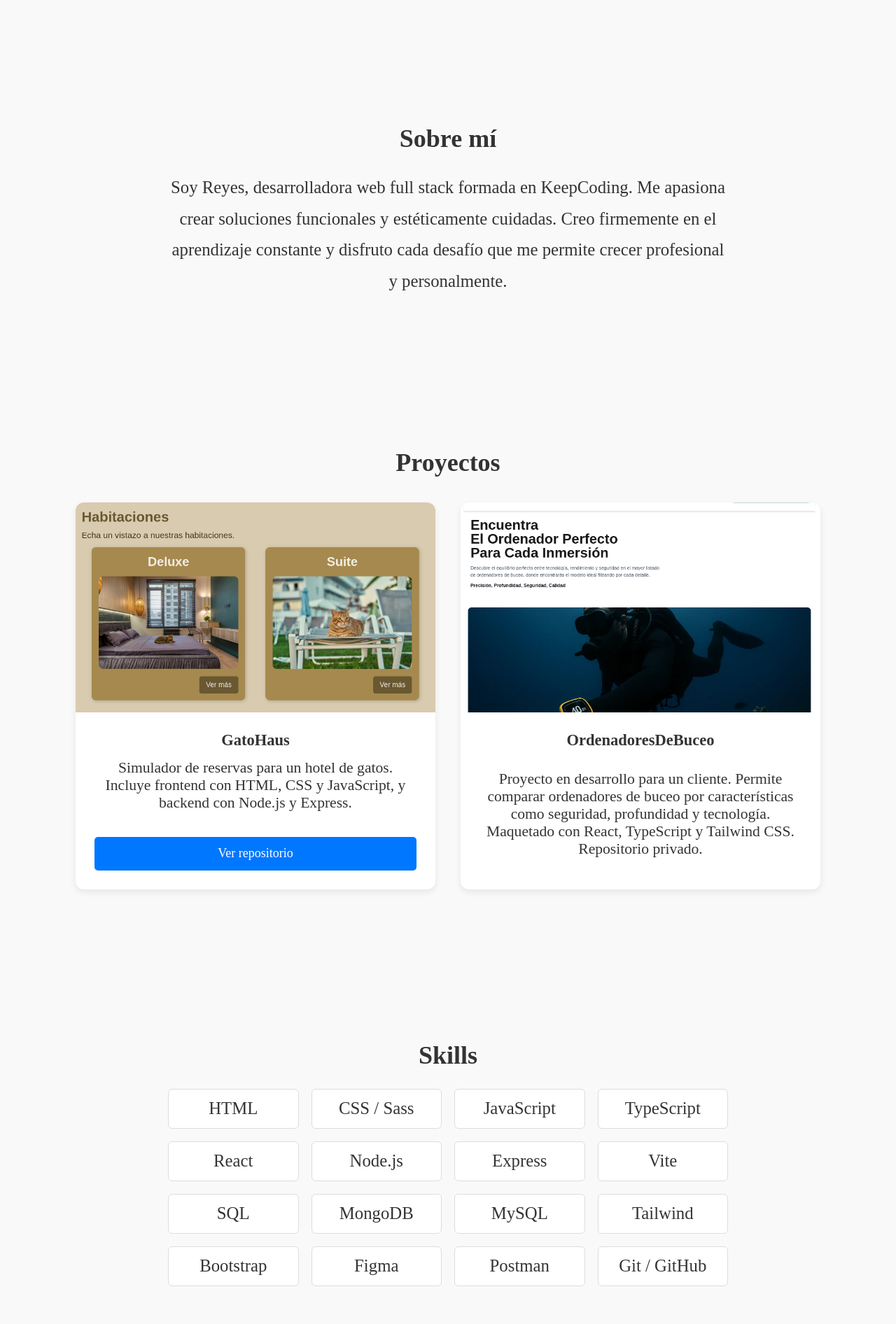
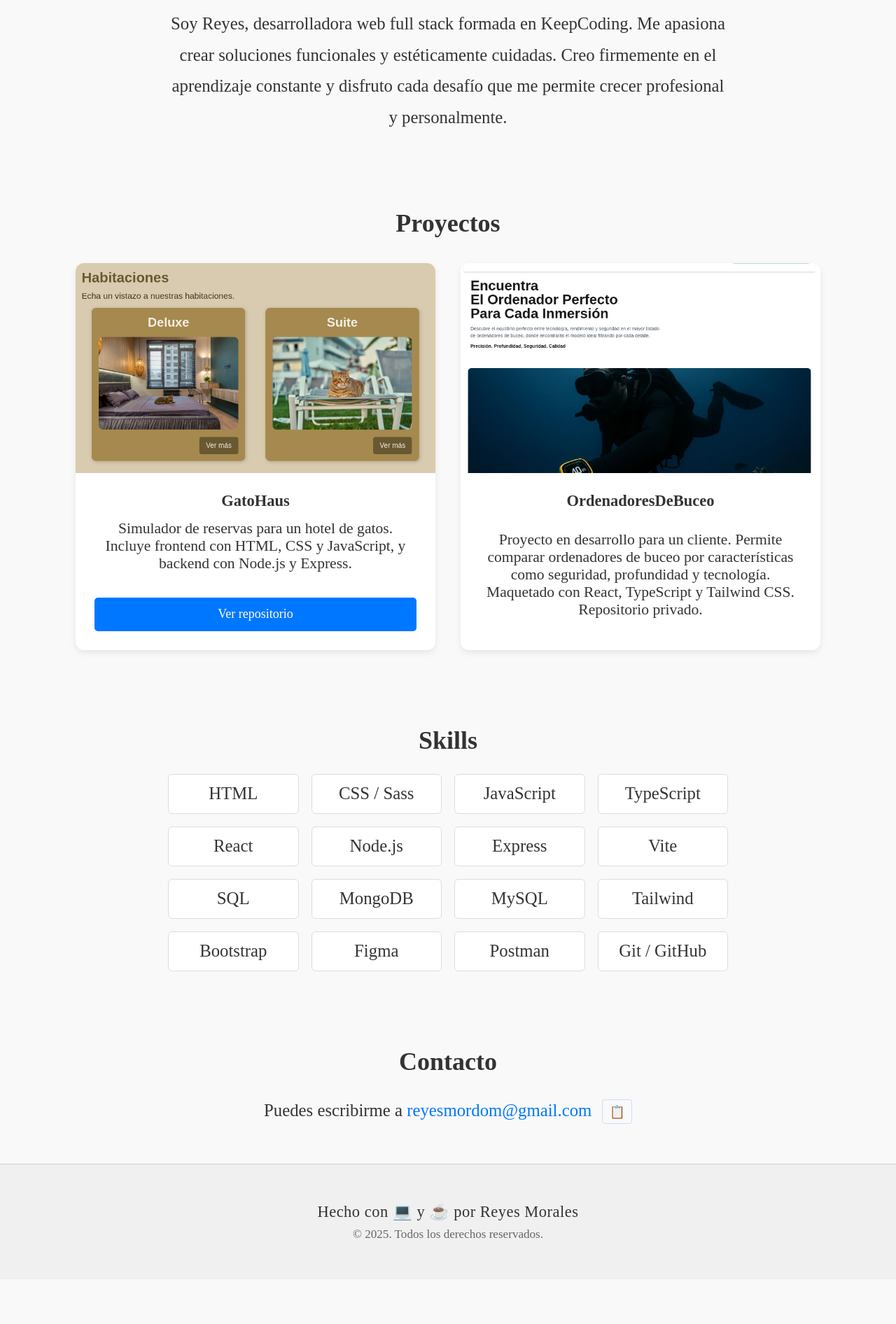
Before and after one commit to ReyesMorales/portfolio, a website: page index.html in a window 1280 px wide. Shown: the part 523-2415 px from the top of the page at 70% size. After the commit the page ends 2351 px from the top, so only its background shows below. Drawn offline with nearby package versions, Linux system fonts and the light colour scheme; files that its build step writes are made by us from their sources.

Commit message:
style: unify vertical spacing between sections using reusable mixin

```diff
--- a/scss/components/_about.scss
+++ b/scss/components/_about.scss
@@ -1,7 +1,8 @@
 @use '../settings/colors';
+@use '../utilities/spacings';
 
 .about {
-  padding: 4rem 0;
+  @include spacings.section-spacing();
   background-color: colors.$color-background;
   color: colors.$color-text;
   text-align: center;
--- a/scss/components/_contact.scss
+++ b/scss/components/_contact.scss
@@ -1,7 +1,8 @@
 @use '../settings/colors';
+@use '../utilities/spacings';
 
 .contact {
-  padding: 4rem 0;
+  @include spacings.section-spacing();
   background-color: colors.$color-background;
   color: colors.$color-text;
   text-align: center;
--- a/scss/components/_footer.scss
+++ b/scss/components/_footer.scss
@@ -1,10 +1,11 @@
 @use '../settings/colors';
+@use '../utilities/spacings';
 
 .footer {
+  @include spacings.section-spacing();
   background-color: colors.$color-footer-bg;
   color: colors.$color-footer-text;
   text-align: center;
-  padding: 2.5rem 1rem;
   border-top: 1px solid colors.$color-border;
 
   p {
--- a/scss/components/_hero.scss
+++ b/scss/components/_hero.scss
@@ -1,7 +1,8 @@
 @use '../settings/colors';
+@use '../utilities/spacings';
 
 .hero {
-  padding: 6rem 0;
+  @include spacings.section-spacing();
   background-color: colors.$color-background;
   text-align: center;
 
--- a/scss/components/_projects.scss
+++ b/scss/components/_projects.scss
@@ -1,7 +1,8 @@
 @use '../settings/colors';
+@use '../utilities/spacings';
 
 .projects {
-  padding: 4rem 0;
+  @include spacings.section-spacing();
   text-align: center;
 
   &__title {
--- a/scss/components/_skills.scss
+++ b/scss/components/_skills.scss
@@ -1,7 +1,8 @@
 @use '../settings/colors';
+@use '../utilities/spacings';
 
 .skills {
-  padding: 4rem 0;
+  @include spacings.section-spacing();
   background-color: colors.$color-background;
   color: colors.$color-text;
   text-align: center;
--- a/scss/utilities/_spacings.scss
+++ b/scss/utilities/_spacings.scss
@@ -0,0 +1,4 @@
+// Mixin reutilizable para espaciado de secciones
+@mixin section-spacing($padding: 1rem) {
+    padding-block: $padding;
+  }
```
